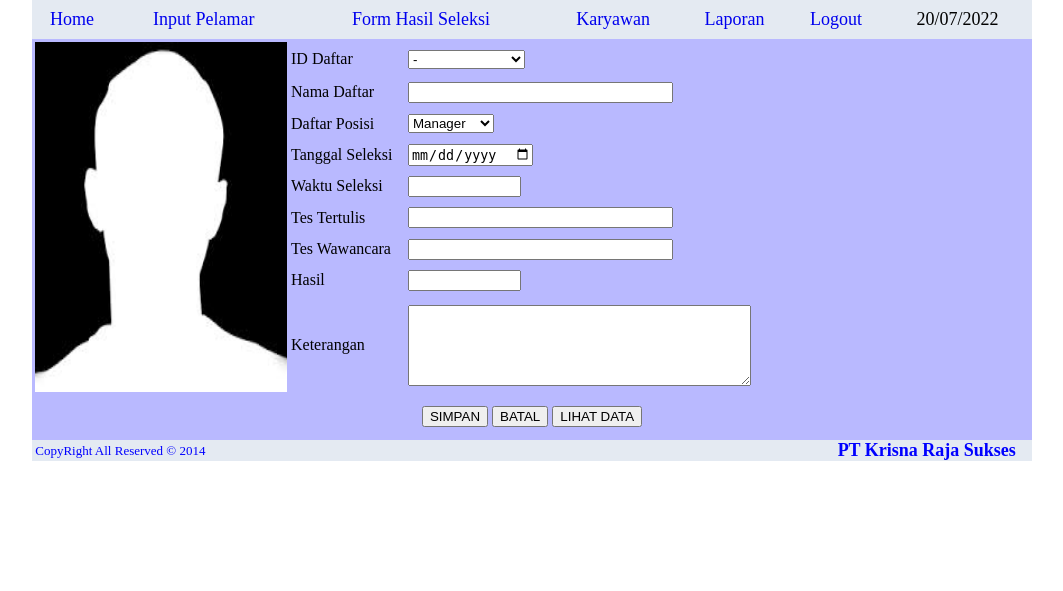
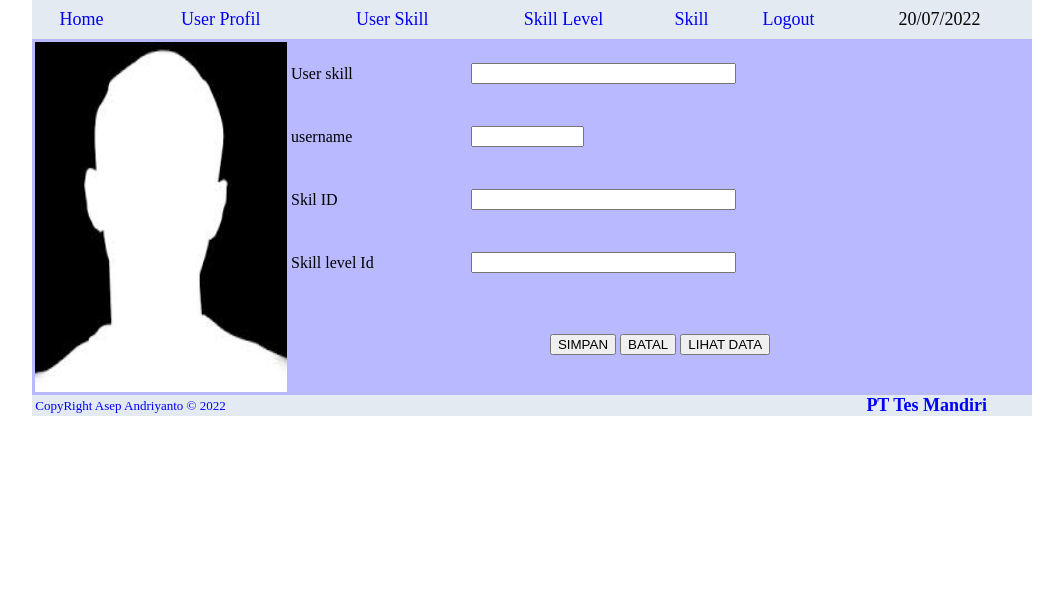
Before and after one commit to Asep90/MITT_Asep-Andriyanto, a PHP site: page /admin/seleksi.php in a window 1280 px wide. Shown: the part 209-800 px from the top of the page, without its empty margins (108-1171 px from the left). Run offline with PHP 8.4, Linux system fonts and the light colour scheme; data comes from the database, SQL or seed files in the repository; data that the repository does not hold is empty.

Commit message:
merubah tampilan

```diff
--- a/admin/seleksi.php
+++ b/admin/seleksi.php
@@ -12,27 +12,27 @@ A:visited {text-decoration:none}
 A:active {text-decoration: none}
 -->
 </style>
-<title>PT Krisna Raja Sukses</title>
+<title>Asep Andriyanto</title>
 </head>
 
 <body>
 <table height="100px" width="1000px" border="0" align="center" cellpadding="0" cellspacing="0">
 <tr>
   <td>
-	<img src="gambar/welcome.jpg" height="200px" width="1000px"></td>
+	<img src="gambar/logo.jpg" height="200px" width="1000px"></td>
   </tr>
    <tr>
     <table bgcolor="#E4EAF2" height="40px" width="1000px" border="0" align="center" cellpadding="0" cellspacing="0">
      <tr>
      <td align="center" ><a href="../index.php"><font face="Britannic bold" size="4">Home
 	 </font></a></td>
-	 <td align="center"><a href="pelamar.php"><font face="Britannic bold" size="4">Input Pelamar
+	 <td align="center"><a href="pelamar.php"><font face="Britannic bold" size="4">User Profil
 	 </font></a></td>
-	 <td align="center"><a href="seleksi.php"><font face="Britannic bold" size="4">Form Hasil Seleksi
+	 <td align="center"><a href="seleksi.php"><font face="Britannic bold" size="4">User Skill
 	 </font></a></td>
-	 <td align="center"><a href="input.php"><font face="Britannic bold" size="4">Karyawan
+	 <td align="center"><a href="input.php"><font face="Britannic bold" size="4">Skill Level
 	 </font></a></td>
-	 <td align="center"><a href="laporan.php"><font face="Britannic bold" size="4">Laporan
+	 <td align="center"><a href="laporan.php"><font face="Britannic bold" size="4">Skill
 	 </font></a></td>
 	 <td align="center"><a href="../logout.php"><font face="Britannic bold" size="4">Logout
 	 <td align="center"><font face="Britannic bold" size="4"><?php
@@ -46,85 +46,33 @@ echo date("d/m/Y");
   <table height="100px" width="1000px" border="0" align="center" bgcolor="#B9B9FF">
   <td width="252" rowspan="10"><img src="gambar/input.jpeg" width="252" height="350" /></td>
 
+
 <tr>
-
-  <td width="113"  height="28">ID Daftar</td>
-    <td><select name="nama">
-        <option value="Kosong"> - </option>
-        <?php
-	  	// Menampilkan data kategori ke List/Menu
-	  	$bacaSql	= "SELECT * FROM pelamar ORDER BY id";
-		$bacaQry	= mysql_query($bacaSql, $koneksidb) or die ("Error Query".mysql_error());
-		while($bacaData = mysql_fetch_array($bacaQry)) {
-		  	// Status terpilih
-			if ($bacaData['id'] == $dataKategori) {
-				$pilih = " selected";
-			} else { $pilih=""; }
-
-			echo "<option value='$bacaData[nama]' $pilih> $bacaData[id] | $bacaData[nama]  </option>";
-		}
-	  ?>
-      </select>
-</tr>
-<tr>
- <td height="25">Nama Daftar</td>
+ <td height="25">User skill</td>
  <td>
   <label>
    <input name="namadaftar" type="text"  size="30" required="true" />
   </label></td>
 </tr>
 <tr>
- <td height="25">Daftar Posisi</td>
- <td>
-  <label>
-  <select name="posisi">
-    <option value="operator">Operator</option>
-        <option value="leader">Leader</option>
-        <option value="supervisor">Supervisor</option>
-        <option value="manager" selected="selected">Manager</option>
-   </select>
-  </label></td>
-</tr>
-<tr>
- <td height="25">Tanggal Seleksi</td>
- <td>
-  <label>
-   <input name="tglseleksi" type="date"  size="30" required="true" />
-  </label></td>
-</tr>
-<tr>
- <td height="25">Waktu Seleksi</td>
+ <td height="25">username</td>
  <td>
   <label>
    <input name="waktuseleksi" type="text"  size="11"  required="true"/>
   </label></td>
 </tr>
 <tr>
- <td height="25">Tes Tertulis</td>
+ <td height="25">Skil ID</td>
  <td>
   <label>
    <input name="tes" type="text"  size="30" required="true"/>
   </label></td>
 </tr>
 <tr>
- <td height="25">Tes Wawancara</td>
+ <td height="25">Skill level Id</td>
  <td>
   <label>
    <input name="wawancara" type="text"  size="30" required="true"/>
-  </label></td>
-</tr>
-<tr>
- <td height="25">Hasil</td>
- <td>
-  <label>
-   <input name="hasil" type="text"  size="11" required="true"/>
-  </label></td>
-</tr>
-<tr>
- <td height="86">Keterangan</td>
- <td>
-  <label>
-    <textarea name="ket" cols="40" rows="5" required="true"></textarea>
   </label></td>
 </tr>
 <tr>
@@ -141,8 +89,8 @@ echo date("d/m/Y");
 	<table height="20px" width="1000px" border="0" align="center" cellpadding="0" cellspacing="0">
 	<tr bgcolor="#E4EAF2">
 	<div>
-	<td width="750px"><font face="broadway" color="blue" size="2">&nbsp;CopyRight All Reserved © 2014</td>
-	<td width="200px"align="center"><font color="blue" size="4"><b>PT Krisna Raja Sukses</b></font></td></font>
+	<td width="750px"><font face="broadway" color="blue" size="2">&nbsp;CopyRight Asep Andriyanto © 2022</td>
+	<td width="200px"align="center"><font color="blue" size="4"><b>PT Tes Mandiri</b></font></td></font>
 	</div></tr>
   </tr></form>
 </body>
```
